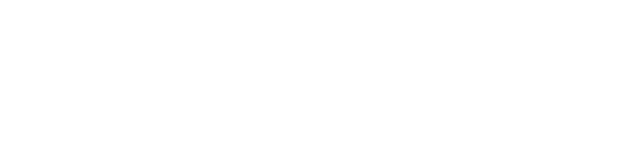
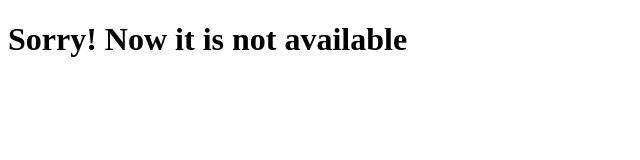
Before and after one commit to Aishwary72334/Trial-1, a plain HTML site: page index.html in a window 1280 px wide. Shown: the whole page, without its empty margins (0-640 px from the left). Drawn offline with Linux system fonts and the light colour scheme.

Commit message:
Update index.html

```diff
--- a/index.html
+++ b/index.html
@@ -8,5 +8,7 @@
 </head>
 <body>
 
+    <h1>Sorry! Now it is not available </h1>
+
 </body>
 </html>
```
